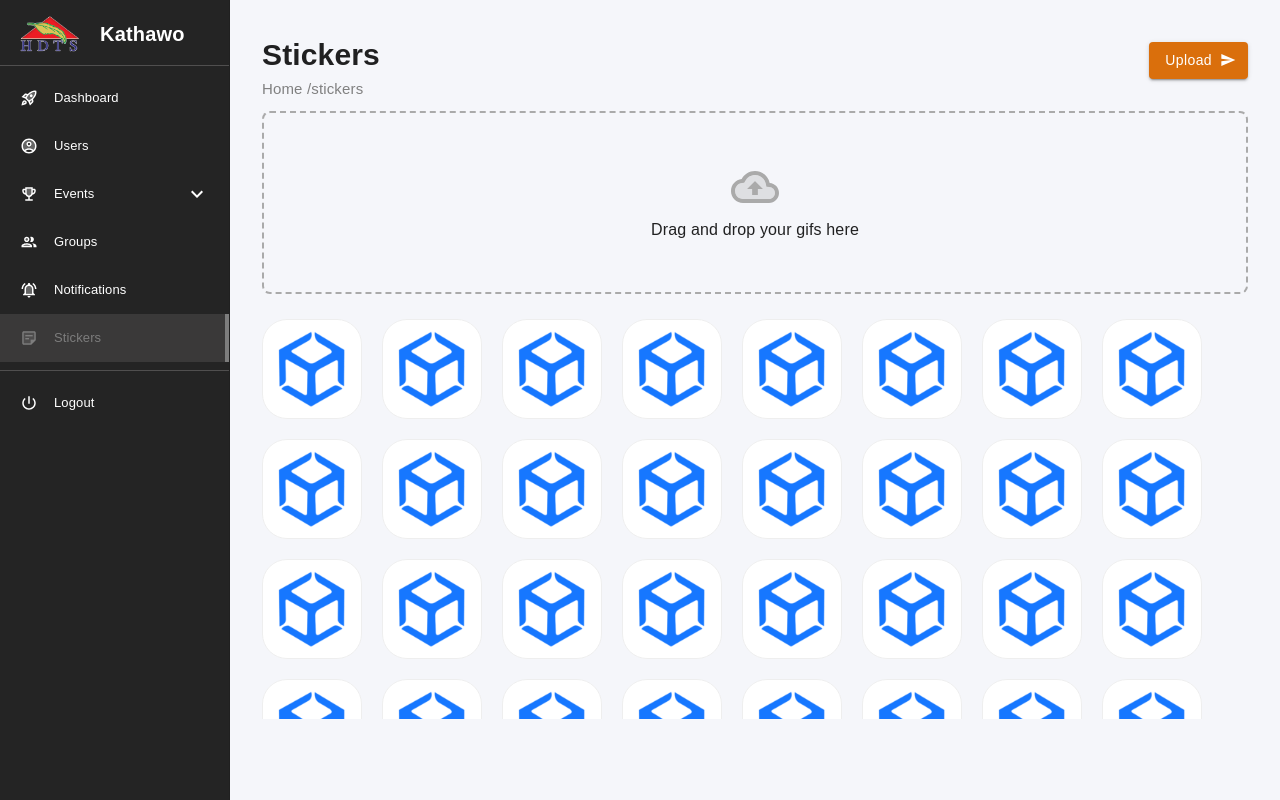
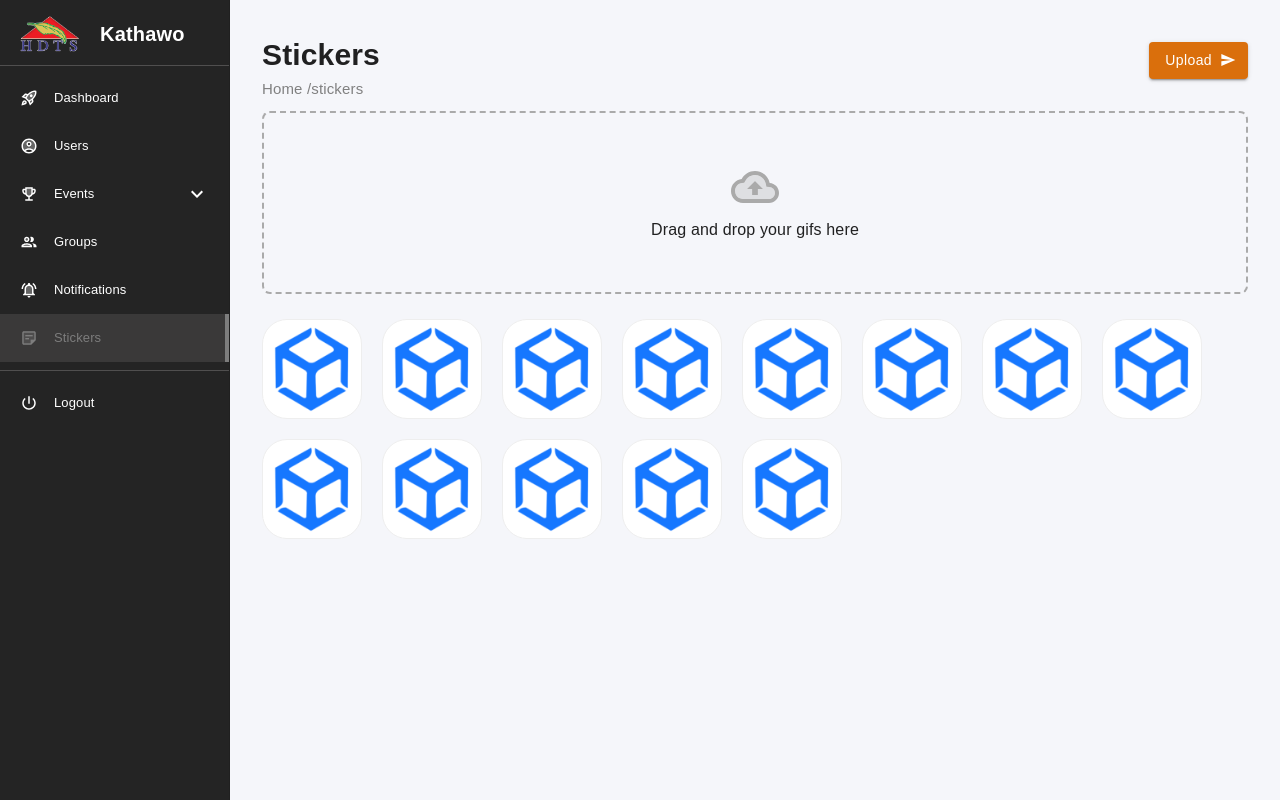
Before and after one commit to LDTECHSL/KathawoAdmin_Hosting, a React (Create React App) app: page /stickers in a window 1280 px wide. Built offline with nearby package versions, Linux system fonts and the light colour scheme.

Commit message:
feat: add delete overlay functionality to stickers with blur effect on hover

```diff
--- a/src/Common/css/pages.css
+++ b/src/Common/css/pages.css
@@ -35,4 +35,33 @@
     display: flex;
     align-items: center;
     justify-content: center;
+    position: relative;
 }
+
+.sticker-inner img {
+  width: 100%;
+  height: 100%;
+  object-fit: cover;
+  transition: filter 0.3s ease;
+}
+
+/* Overlay for delete icon */
+.sticker-inner .overlay {
+  position: absolute;
+  inset: 0;
+  background: rgba(255, 255, 255, 0.4);
+  display: flex;
+  align-items: center;
+  justify-content: center;
+  opacity: 0;
+  transition: opacity 0.3s ease;
+}
+
+/* On hover: blur image + show overlay */
+.sticker-inner:hover img {
+  filter: blur(2px);
+}
+
+.sticker-inner:hover .overlay {
+  opacity: 1;
+}
--- a/src/Pages/stickers/Stickers.tsx
+++ b/src/Pages/stickers/Stickers.tsx
@@ -1,7 +1,7 @@
 import React, { useState } from "react";
 import CommanLayout from "src/Layouts/Comman";
 import "../../Common/css/pages.css";
-import { CloudUploadTwoTone, Send } from "@mui/icons-material";
+import { CloudUploadTwoTone, Send, Delete } from "@mui/icons-material";
 import logoImg from "../../Assets/Images/logo.png";
 
 export default function Stickers() {
@@ -21,36 +21,12 @@ export default function Stickers() {
         // TODO: Upload logic
     };
 
-    // 👇 Sample images array (can be replaced with API or uploaded images later)
+    const handleDelete = (idx: number) => {
+        console.log("Delete sticker at index:", idx);
+        // TODO: remove from state when using uploaded images
+    };
+
     const sampleImages = [
-        logoImg,
-        logoImg,
-        logoImg,
-        logoImg,
-        logoImg,
-        logoImg,
-        logoImg,
-        logoImg,
-        logoImg,
-        logoImg,
-        logoImg,
-        logoImg,
-        logoImg,
-        logoImg,
-        logoImg,
-        logoImg,
-        logoImg,
-        logoImg,
-        logoImg,
-        logoImg,
-        logoImg,
-        logoImg,
-        logoImg,
-        logoImg,
-        logoImg,
-        logoImg,
-        logoImg,
-        logoImg,
         logoImg,
         logoImg,
         logoImg,
@@ -104,8 +80,14 @@ export default function Stickers() {
                 {/* Stickers Section */}
                 <div className="stickers-outer">
                     {sampleImages.map((src, idx) => (
-                        <div key={idx} className="sticker-inner">
-                            <img src={src} alt={`sticker-${idx}`} style={{ width: "90%" }} />
+                        <div className="sticker-inner" key={idx}>
+                            <img src={src} alt={`sticker-${idx}`} />
+                            <div className="overlay">
+                                <Delete
+                                    sx={{ fontSize: 32, color: "red", cursor: "pointer" }}
+                                    onClick={() => handleDelete(idx)}
+                                />
+                            </div>
                         </div>
                     ))}
                 </div>
```
